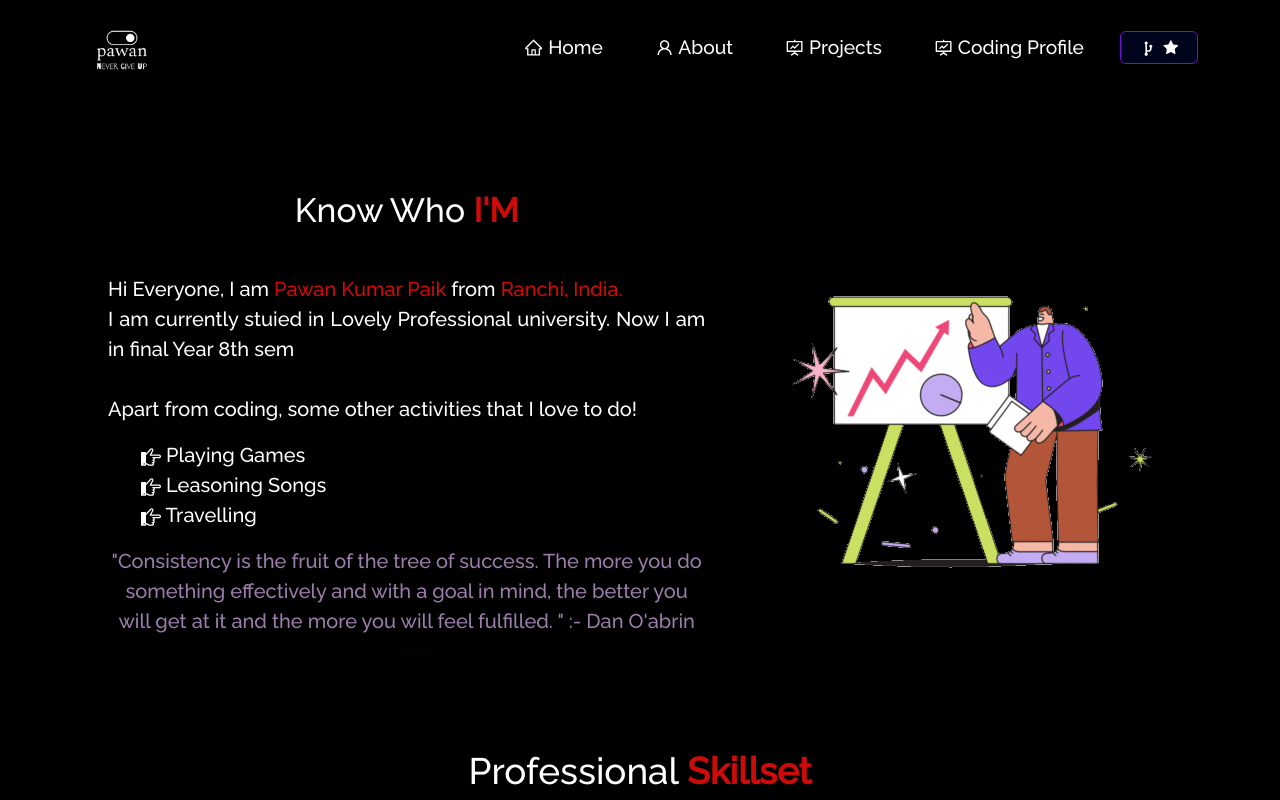
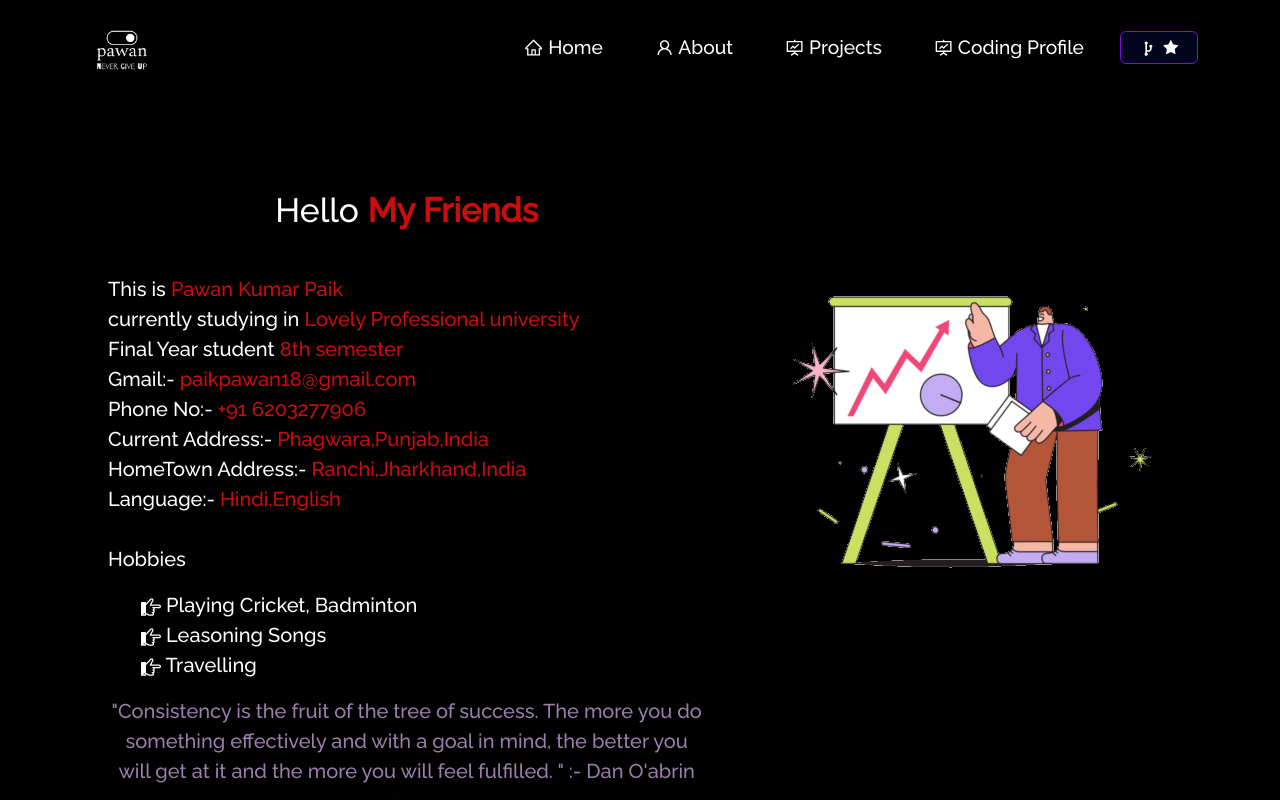
Before and after one commit to pawan1816/My_Portfoilo, a React (Create React App) app: page /about in a window 1280 px wide. Shown: the top 800 px of the page. Built offline with nearby package versions, Linux system fonts and the light colour scheme.

Commit message:
added intro section

```diff
--- a/src/components/About/About.js
+++ b/src/components/About/About.js
@@ -22,7 +22,7 @@ function About() {
             }}
           >
             <h1 style={{ fontSize: "2.1em", paddingBottom: "20px" }}>
-              Know Who <strong className="purple">I'M</strong>
+              Hello <strong className="purple">My Friends</strong>
             </h1>
             <Aboutcard />
           </Col>
--- a/src/components/About/AboutCard.js
+++ b/src/components/About/AboutCard.js
@@ -1,27 +1,30 @@
 import React from "react";
 import Card from "react-bootstrap/Card";
 import { ImPointRight } from "react-icons/im";
-
+import { CgMail } from "react-icons/cg";
 function AboutCard() {
   return (
     <Card className="quote-card-view">
       <Card.Body>
         <blockquote className="blockquote mb-0">
           <p style={{ textAlign: "justify" }}>
-            Hi Everyone, I am <span className="purple">Pawan Kumar Paik </span>
-            from <span className="purple"> Ranchi, India.</span>
+            This is <span className="purple">Pawan Kumar Paik </span>
             {/* <br />
             I am currently employed as a software developer at Juspay. */}
             <br />
-            I am currently stuied in Lovely Professional university.
-             Now I am in final Year 8th sem
+            currently studying in <span className="purple">Lovely Professional university</span><br/>
+            Final Year student <span className="purple"> 8th semester</span><br/>
+            Gmail:- <span className="purple">paikpawan18@gmail.com</span><br/>
+            Phone No:- <span className="purple">+91 6203277906</span><br/>
+            Current Address:- <span className="purple">Phagwara,Punjab,India</span><br/>
+            HomeTown Address:- <span className="purple">Ranchi,Jharkhand,India</span><br/>
+            Language:- <span className="purple">Hindi,English</span><br/>
             <br />
-            <br />
-            Apart from coding, some other activities that I love to do!
+            Hobbies
           </p>
           <ul>
             <li className="about-activity">
-              <ImPointRight /> Playing Games
+              <ImPointRight /> Playing Cricket, Badminton
             </li>
             <li className="about-activity">
               <ImPointRight /> Leasoning Songs
--- a/src/components/Footer.js
+++ b/src/components/Footer.js
@@ -6,6 +6,7 @@ import {
   AiFillInstagram,
 } from "react-icons/ai";
 import { FaLinkedinIn } from "react-icons/fa";
+
 
 function Footer() {
   let date = new Date();
@@ -21,6 +22,7 @@ function Footer() {
         </Col>
         <Col md="4" className="footer-body">
           <ul className="footer-icons">
+
             <li className="social-icons">
               <a
                 href="https://github.com/pawan1816"
--- a/src/components/Home/Home2.js
+++ b/src/components/Home/Home2.js
@@ -8,7 +8,6 @@ import {
   AiFillInstagram,
 } from "react-icons/ai";
 import { FaLinkedinIn } from "react-icons/fa";
-import { CgMail } from "react-icons/cg";
 function Home2() {
   return (
     <Container fluid className="home-about-section" id="about">
@@ -59,16 +58,6 @@ function Home2() {
             </p>
             <ul className="home-about-social-links">
               <li className="social-icons">
-                  <a
-                    href="https://mail.google.com/mail/u/0/?tab=rm&ogbl#inbox"
-                    target="_blank"
-                    rel="noreferrer"
-                    className="icon-colour home-social-icons"
-                  >
-                    <CgMail />
-                  </a>
-                </li>
-              <li className="social-icons">
                 <a
                   href="https://github.com/pawan1816"
                   target="_blank"
```
